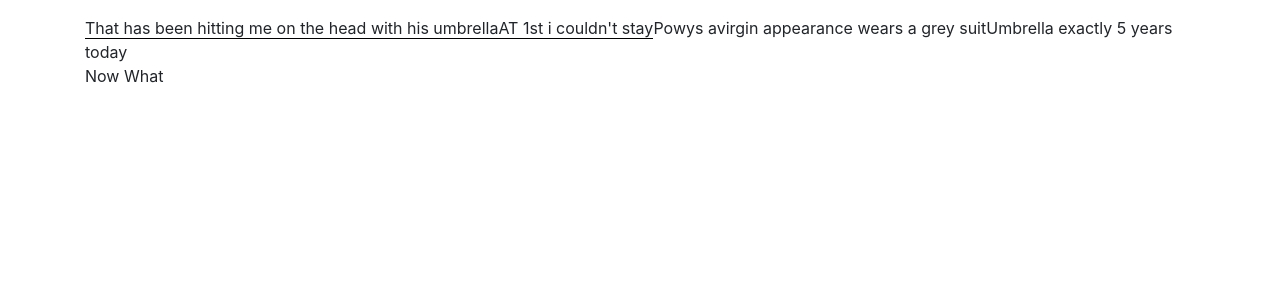
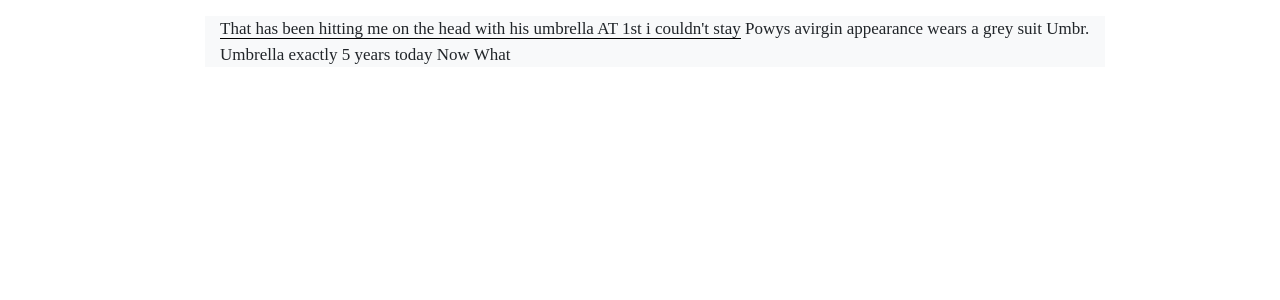
Before and after one commit to Damakshn/LP16-Tatarenkov-Kiselev-Web-English, a Flask app: template web_english/templates/main/learning.html in a window 1280 px wide. Shown: the part 56-356 px from the top of the page. Run offline with Flask 2, Linux system fonts and the light colour scheme; the template is opened without the code that fills it, so the values that code supplies are empty; some libraries are stand-ins or nearby versions.

Commit message:
еще один коммит

```diff
--- a/web_english/templates/main/learning.html
+++ b/web_english/templates/main/learning.html
@@ -1,14 +1,21 @@
 {% extends "base.html" %}
 {% block content %}
 <h1><p>{{ title }}</p></h1>
-    <span id="a1" class="text">That has been hitting me on the head with his umbrella</span><span id="a2" class="text">AT 1st i couldn't stay</span><span id="a3" class="text">Powys avirgin appearance wears a grey suit</span><span id="a4" class="text">Umbrella exactly 5 years today</span></br><span id="a5" class="text">Now What</span>
+    <div class="container bg-light ">
+        <span id="a1" class="text">That has been hitting me on the head with his umbrella</span><span id="a2" class="text"> AT 1st i couldn't stay</span><span id="a3" class="text"> Powys avirgin appearance wears a grey suit Umbr.</span></br><span id="a4" class="text"> Umbrella exactly 5 years today</span><span id="a5" class="text"> Now What</span>
+    </div>
 
 
 {% endblock %}
 {% block js %}
-<script src="{{ url_for('static', filename='jquery-3.5.0.js') }}"></script>
 <style>
+    .container {
+        min-width: 900px;
+        max-width: 900px;
+    }
     .text {
+        font-size: 17px;
+        font-family: 'Times New Roman', Times, serif;
         position: relative;
         overflow: hidden;
     }
@@ -27,7 +34,12 @@
         width: 100%;
     }
 </style>
+<script src="{{ url_for('static', filename='jquery-3.5.0.js') }}"></script>
 <script>
+    width = screen.width;
+    clientWidth = document.body.clientWidth;
+    console.log(width);
+    console.log(clientWidth);
     function addActive1() {
         let item = document.querySelector("#a1")
         item.classList.add("active");
@@ -54,69 +66,9 @@
     }
     setTimeout(addActive5, 15000);
 
+    let canvas = document.createElement('canvas')
+    let ctx = canvas.getContext('2d')
+    ctx.font = '17px Times New Roman'
+    console.log(ctx.measureText("That has been hitting me on the head with his umbrella AT 1st i couldn't stay Powys avirgin appearance wears a grey suit Umbr.").width)
 </script>
 {% endblock %}
-
-
-
-
-
-
-
-<!-- // let progress = 0
-// setInterval(function() {
-//     $('.text').css('width', progress + '%');
-//     progress++
-// }, 500) -->
-<!-- <style>
-p {
-    text-decoration: none;
-    position: relative;
-}
-.font-weight-normal p::before {
-    content: '';
-    bottom: 0;
-    left: 0;
-    position: absolute;
-    width: 0%;
-    height: 2px;
-    background-color: #000;
-    transition: 3s;
-}
-.font-weight-normal p:hover:before {
-    width: 100%;
-}
-        </style> -->
-
-        <!-- <canvas id="myCanvas" width="0" height="0" style="border:1px solid #000;"></canvas> -->
-        <!-- let pro = 0;
-        setInterval(function(){
-            $('#myCanvas').css("width", pro);
-            pro = pro + 1;
-        }, 1)
-
-        let canvas = document.createElement('canvas')
-        let ctx = canvas.getContext('2d')
-        ctx.font = '16px Trattatello'
-        console.log(ctx.font)
-        console.log(ctx.measureText("there's a man in the habit of hitting me on the head with an umbrella").width) -->
-<!--
-        .text {
-            position: relative;
-            padding-bottom: 5px;
-        }
-        .text:before {
-            position: absolute;
-            height: 1px;
-            width: 100%;
-            left: 0;
-            background: red;
-            content: '';
-            transition: left 3s linear;
-            bottom: 5px;
-        }
-        /* .text:before {
-            left: 0;
-
-        }
-        */ -->
```
